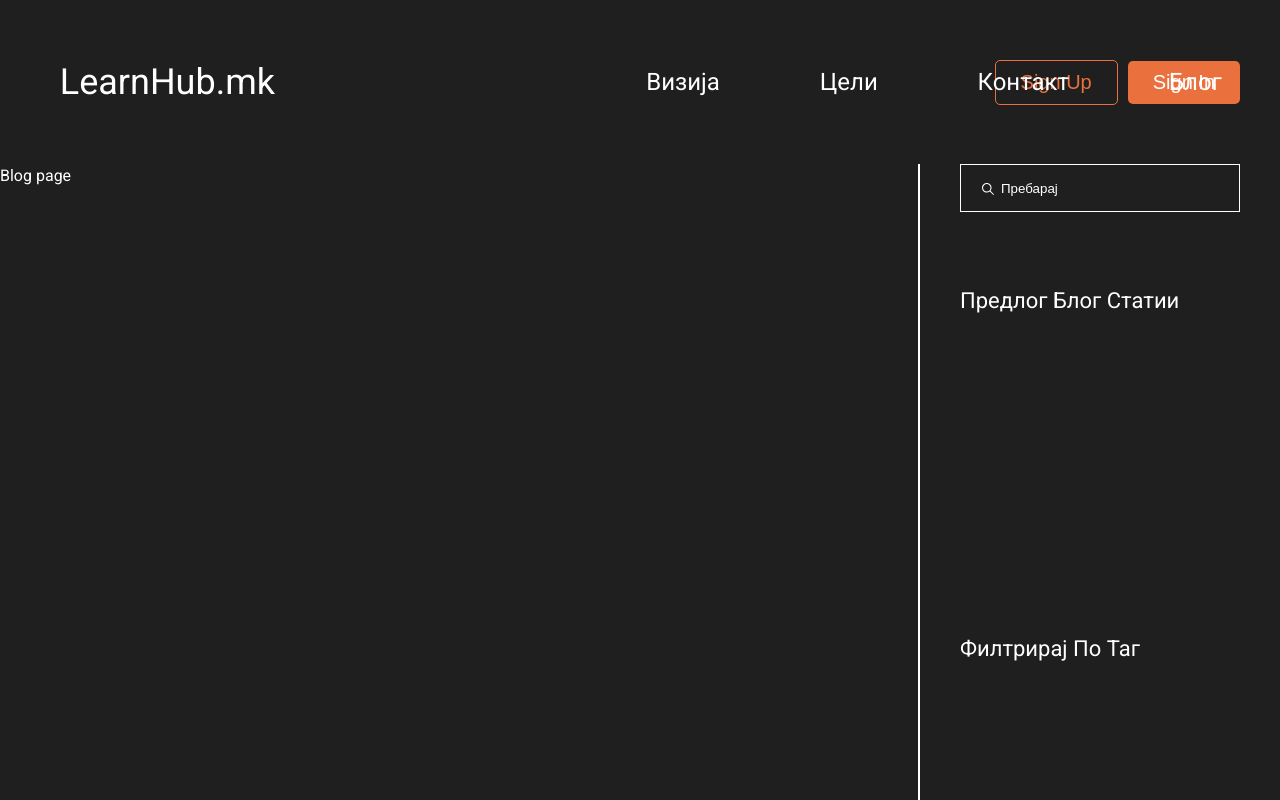
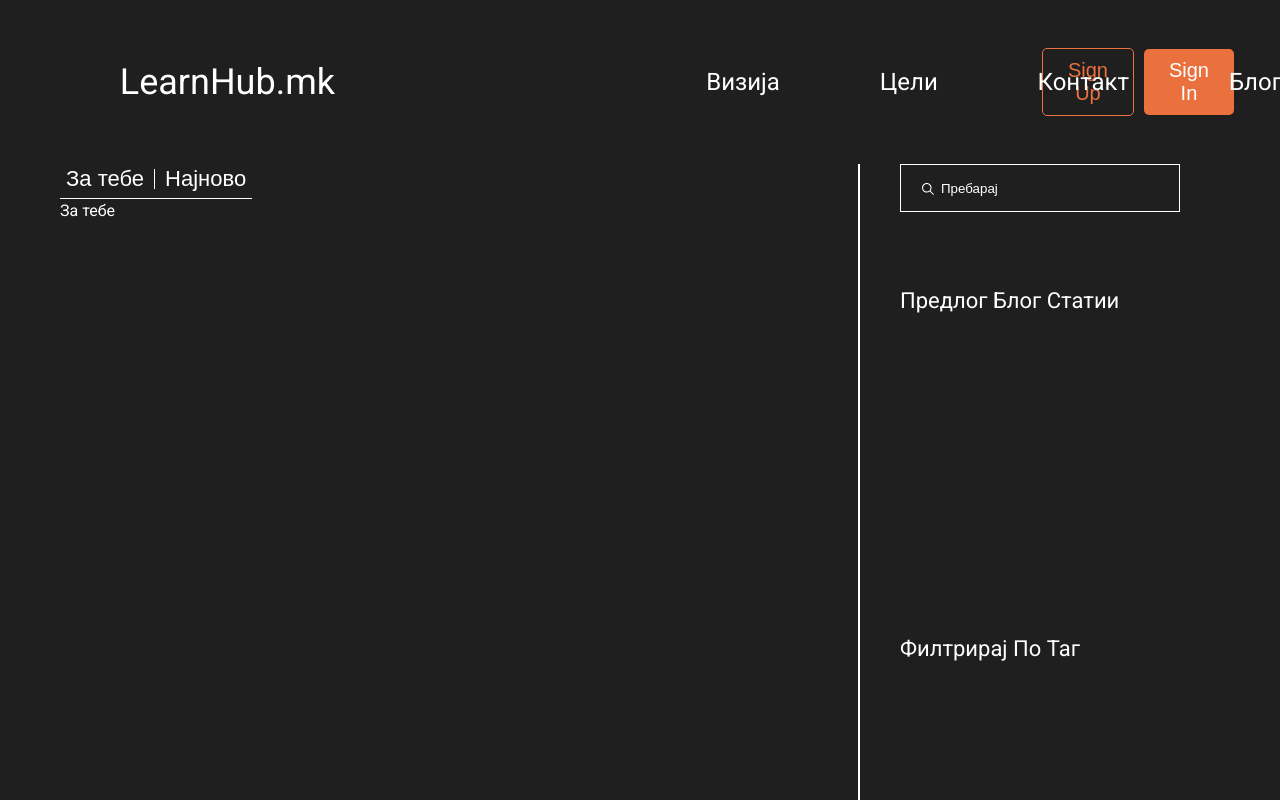
Before and after one commit to learnhubmk/app, a Next.js app: page /blog in a window 1280 px wide. Shown: the top 800 px of the page. Built offline with nearby package versions, Linux system fonts and the light colour scheme.

Commit message:
#103 created reusable tab component

```diff
--- a/app/blog/page.tsx
+++ b/app/blog/page.tsx
@@ -1,5 +1,7 @@
+import Tab from '../../components/reusable-components/Tab/tab';
+
 const Blog = () => {
-  return <div>Blog page</div>;
+  return <Tab tabOneText="За тебе" tabTwoText="Најново" />;
 };
 
 export default Blog;
--- a/app/styles/globals/_boilerplate.scss
+++ b/app/styles/globals/_boilerplate.scss
@@ -12,7 +12,7 @@ html {
 
 body {
   margin: 0;
-  padding: 0;
+  padding: 0 60px;
   background-color: var(--bg-color);
   color: var(--text-color);
 }
--- /dev/null
+++ b/components/reusable-components/Tab/tab.module.scss
@@ -0,0 +1,20 @@
+.tab {
+  display: flex;
+  align-items: center;
+  border-bottom: 1px solid white;
+  padding-bottom: 4px;
+  gap: 4px;
+
+  .dividerVertical {
+    width: 1px;
+    height: 20px;
+    background-color: white;
+  }
+
+  .tabLinks {
+    background-color: transparent;
+    color: white;
+    border: none;
+    cursor: pointer;
+  }
+}
--- /dev/null
+++ b/components/reusable-components/Tab/tab.tsx
@@ -0,0 +1,39 @@
+'use client';
+
+import { useState } from 'react';
+
+import style from './tab.module.scss';
+
+interface TabProps {
+  tabOneText: string;
+  tabTwoText: string;
+}
+
+const Tab = ({ tabOneText, tabTwoText }: TabProps) => {
+  const [tabValue, setTabValue] = useState(tabOneText);
+
+  return (
+    <>
+      <div className={style.tab}>
+        <button
+          type="button"
+          className={`${style.tabLinks} title-l`}
+          onClick={() => setTabValue(tabOneText)}
+        >
+          {tabOneText}
+        </button>
+        <div className={style.dividerVertical} />
+        <button
+          type="button"
+          className={`${style.tabLinks} title-l`}
+          onClick={() => setTabValue(tabTwoText)}
+        >
+          {tabTwoText}
+        </button>
+      </div>
+      <div>{tabValue}</div>
+    </>
+  );
+};
+
+export default Tab;
```
Also changed, not shown: app/blog/page.module.scss (added).
